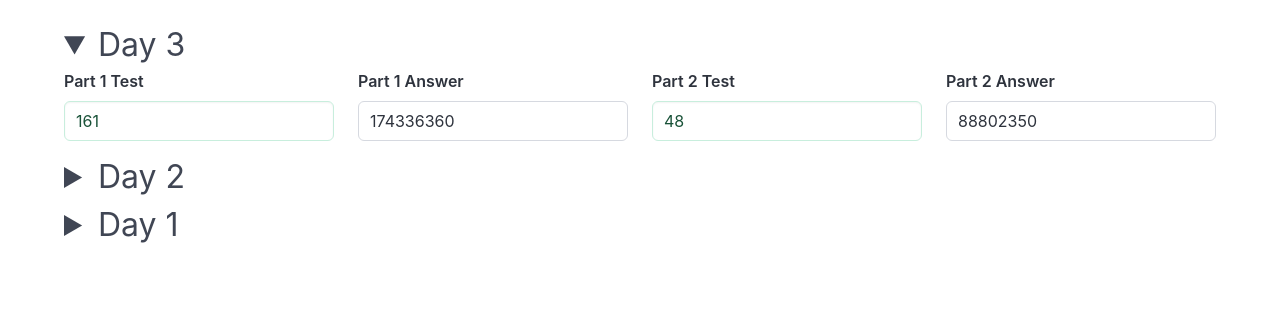
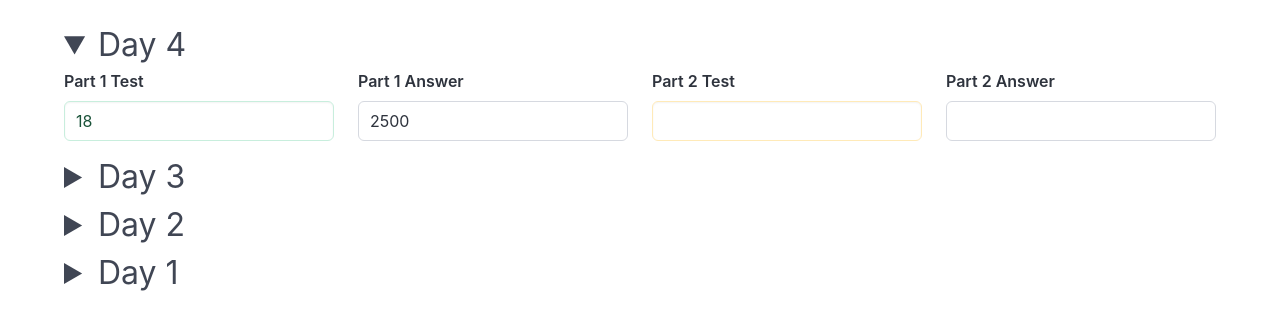
Before and after one commit to Jonesy/AdventOfCode2024, a plain HTML site: page index.html in a window 1280 px wide. Shown: the part 75-404 px from the top of the page. Drawn offline with nearby package versions, Linux system fonts and the light colour scheme.

Commit message:
Add day 4 part 1

```diff
--- /dev/null
+++ b/days/4/day-4.js
@@ -0,0 +1,114 @@
+import { loadInput, readLines } from "../../src/utils.js";
+
+export async function run(date, writer) {
+  const [testErr, testInput] = await loadInput(date, "test-input-1");
+  // const [test2Err, testInput2] = await loadInput(date, "test-input-2");
+  const [inputErr, input] = await loadInput(date, "input-1");
+
+  const actual1 = processInput(testInput);
+  const answer1 = processInput(input);
+  // const actual2 = processInput2(testInput2);
+  // const answer2 = processInput2(input);
+
+  writer("test", "1", actual1);
+  writer("answer", "1", answer1);
+  // writer("test", "2", actual2);
+  // writer("answer", "2", answer2);
+}
+
+const MATCH = "XMAS";
+
+function processInput(input) {
+  let result = 0;
+  const minLength = 4;
+  const lines = input
+    .trim()
+    .split("\n")
+    .map((l) => l.split(""));
+  console.log(lines);
+
+  const lexer = new Lexer(lines);
+  lexer.walk();
+
+  return lexer.count;
+}
+
+class Lexer {
+  x = 0;
+  y = 0;
+  count = 0;
+
+  constructor(input) {
+    this.input = input;
+    this.claimed = new Map();
+  }
+
+  walk() {
+    while (true) {
+      const line = this.input[this.y];
+      if (!line) break;
+      const char = line[this.x];
+      if (char === "X") {
+        const count = this.peek();
+        this.count = this.count + count;
+      }
+      this.advance();
+    }
+  }
+
+  advance() {
+    // Check if at end, otherwise go down a line
+    const currentLine = this.input[this.y];
+    const nextX = this.x + 1;
+
+    if (nextX === currentLine.length) {
+      this.y = this.y + 1;
+      this.x = 0;
+    } else {
+      this.x = nextX;
+    }
+  }
+
+  peek() {
+    const horizontal = this.input[this.y];
+    const vertical = this.input.map((p, i) => p[this.x]);
+    const forward = horizontal.slice(this.x, this.x + 4);
+    const backward = horizontal
+      .slice(Math.max(0, this.x - 3), this.x + 1)
+      .reverse();
+    const up = vertical.slice(Math.max(0, this.y - 3), this.y + 1).reverse();
+    const down = vertical.slice(this.y, this.y + 4);
+    const forwardDown = this.drawDiagonal([1, 1]);
+    const forwardUp = this.drawDiagonal([1, -1]);
+    const backwardDown = this.drawDiagonal([-1, 1]);
+    const backwardUp = this.drawDiagonal([-1, -1]);
+
+    const slices = [
+      forward,
+      backward,
+      up,
+      down,
+      forwardDown,
+      forwardUp,
+      backwardDown,
+      backwardUp,
+    ].map((m) => m.join(""));
+    return slices.filter((m) => m === "XMAS").length;
+  }
+
+  drawDiagonal([run, rise]) {
+    const result = [];
+
+    for (let i = 0; i < 4; i++) {
+      const y = rise < 0 ? this.y - i : this.y + i;
+      const x = run < 0 ? this.x - i : this.x + i;
+      const line = this.input[y];
+
+      if (line && line[x]) {
+        result.push(line[x]);
+      }
+    }
+
+    return result;
+  }
+}
--- a/index.html
+++ b/index.html
@@ -11,7 +11,8 @@
     [
       { "test1": 11, "test2": 31 },
       { "test1": 2, "test2": 4 },
-      { "test1": 161, "test2": 48 }
+      { "test1": 161, "test2": 48 },
+      { "test1": 18, "test2": 9 }
     ]
   </script>
 </head>
```
Also changed, not shown: days/4/input-1.txt (added), days/4/test-input-1.txt (added).
